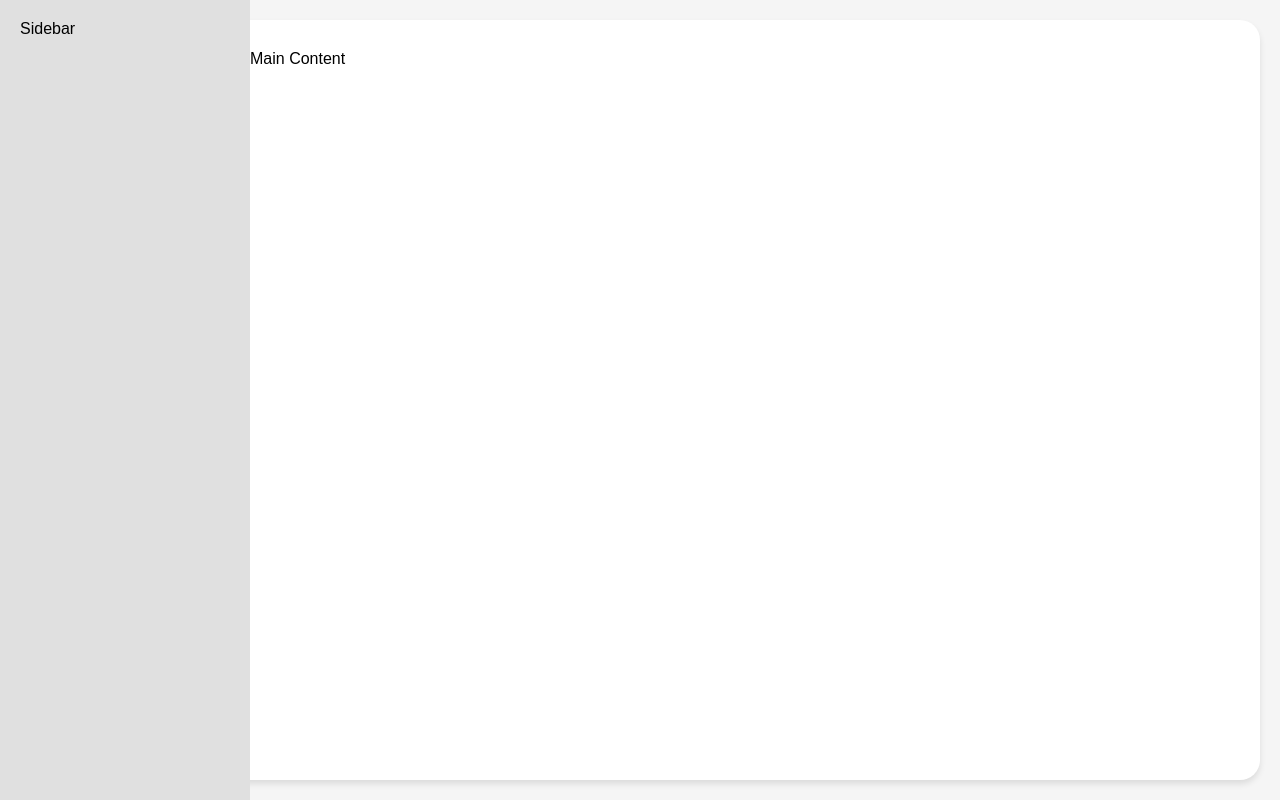
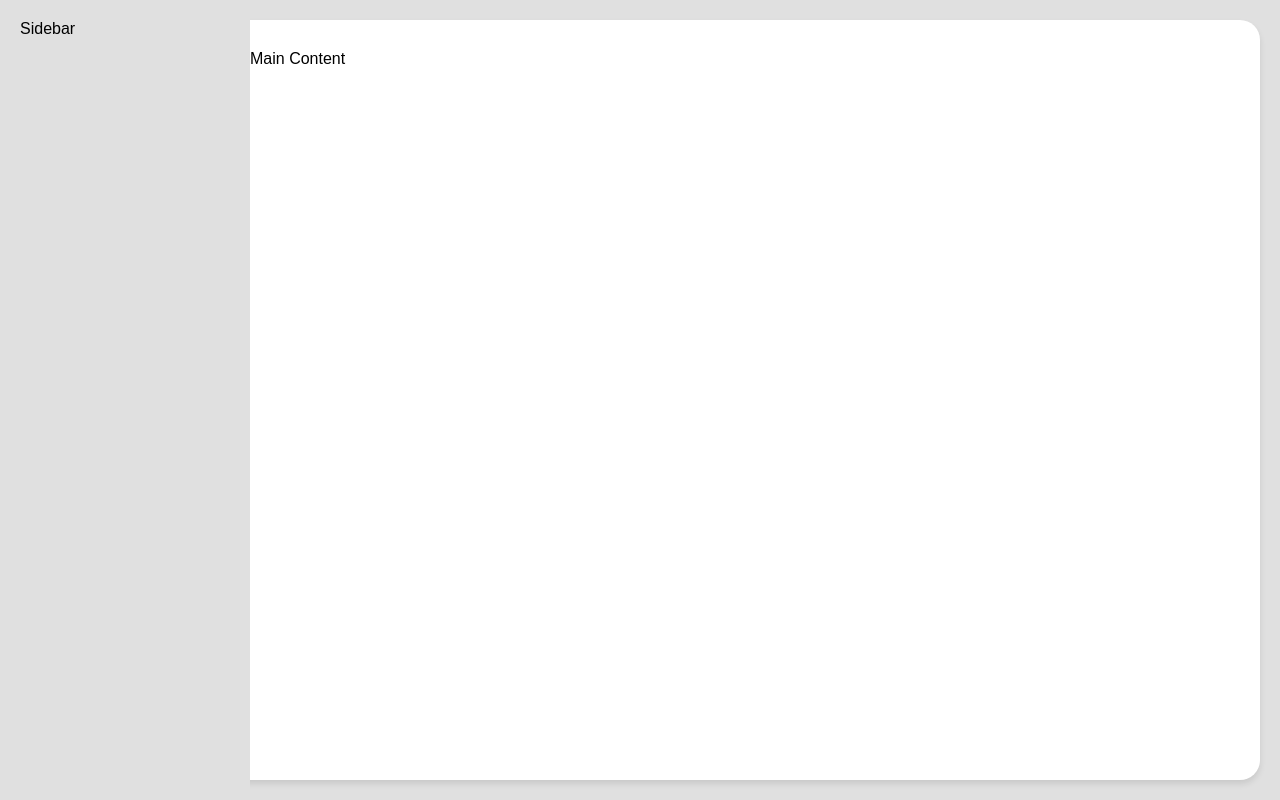
Before and after one commit to Mobinamr/sproot, a Next.js app: page / in a window 1280 px wide. Built offline with nearby package versions, Linux system fonts and the light colour scheme.

Commit message:
Match body background with sidebar color for continuous flow

```diff
--- a/app/globals.css
+++ b/app/globals.css
@@ -6,7 +6,7 @@
 
 body {
   font-family: Arial, sans-serif;
-  background-color: #f5f5f5;
+  background-color: #e0e0e0;
 }
 
 .app-container {
```
